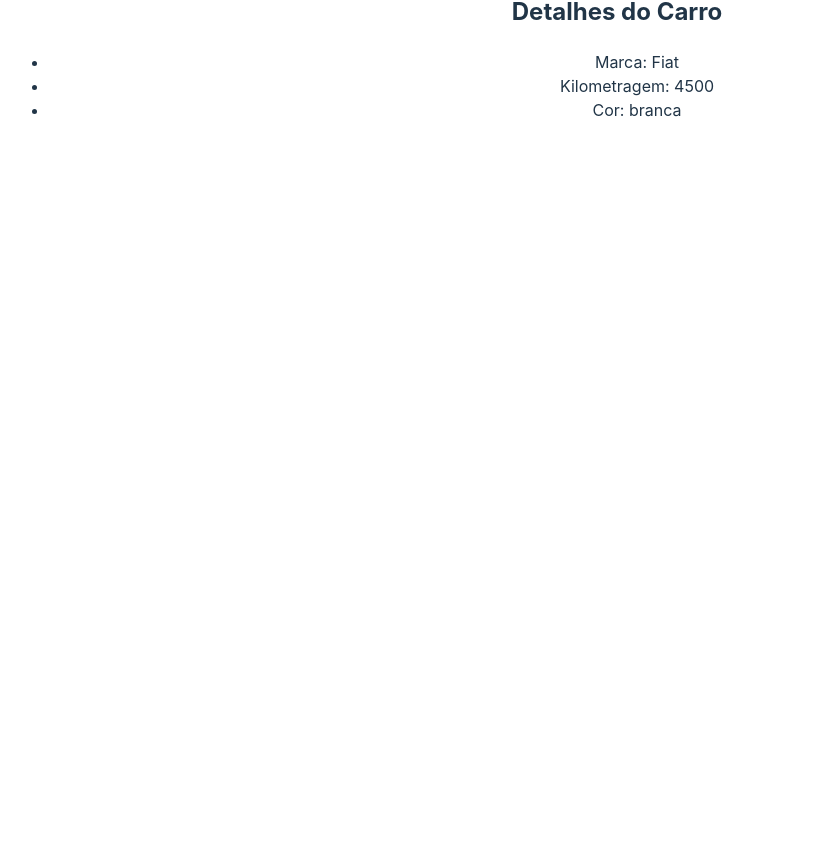
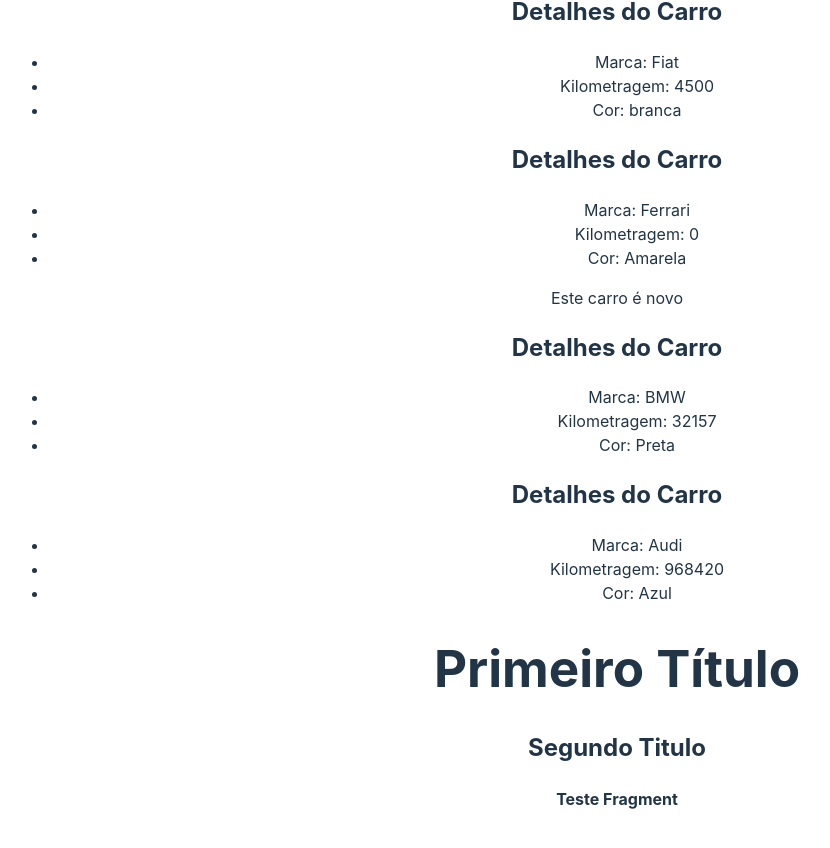
Before and after one commit to edibertoalves/Udemy_HoraDeCodar_React, a React (Vite) app in the folder 3_AVANCANDO_EM_REACT/avancando/: page / in a window 1280 px wide. Shown: the part 2394-3242 px from the top of the page, without its empty margins (23-853 px from the left). Before the commit the page ends 3064 px from the top, so only its background shows below. Built offline with nearby package versions, Linux system fonts and the light colour scheme.

Commit message:
aula de renderizacao usando loop em objetos e uso de fragment

```diff
--- a/3_AVANCANDO_EM_REACT/avancando/src/App.jsx
+++ b/3_AVANCANDO_EM_REACT/avancando/src/App.jsx
@@ -9,12 +9,19 @@
 import ConditionalRender from "./components/ConditionalRender";
 import ShowUserName from "./components/ShowUserName";
 import CarDetails from "./components/CarDetails";
+import Fragment from "./components/Fragment";
 
 function App() {
   const [count, setCount] = useState(0);
 
   const name = "Fulano";
   const [UserName] = useState("Maria");
+
+  const cars = [
+    {id: 1, brand: 'Ferrari', color: 'Amarela', newCar: true, km: 0},
+    {id: 2, brand: 'BMW', color: 'Preta', newCar: false, km: 32157},
+    {id: 1, brand: 'Audi', color: 'Azul', newCar: false, km: 968420},
+  ]
 
   return (
     <>
@@ -43,9 +50,14 @@
 
       {/* reaproveitando */}
       <CarDetails brand="Ford" km={0} color="vermelha" newCar={true} />
-      <CarDetails brand="Fiat" km={4500} color="branca" new={false} />
+      <CarDetails brand="Fiat" km={4500} color="branca" newCar={false} />
 
+      {/* loop em array de objetos */}
+      {cars.map((car) => (
+        <CarDetails brand={car.brand} km={car.km} color={car.color} newCar={car.newCar}/>
+      ))}
 
+      <Fragment propFragment="Teste Fragment"/>
     </>
   );
 }
--- /dev/null
+++ b/3_AVANCANDO_EM_REACT/avancando/src/components/Fragment.jsx
@@ -0,0 +1,13 @@
+import React from 'react'
+
+const Fragment = ({propFragment}) => {
+  return (
+    <>
+        <h1>Primeiro Título</h1>
+        <h2>Segundo Titulo</h2>
+        <h4>{propFragment}</h4>
+    </>
+  )
+}
+
+export default Fragment
```
